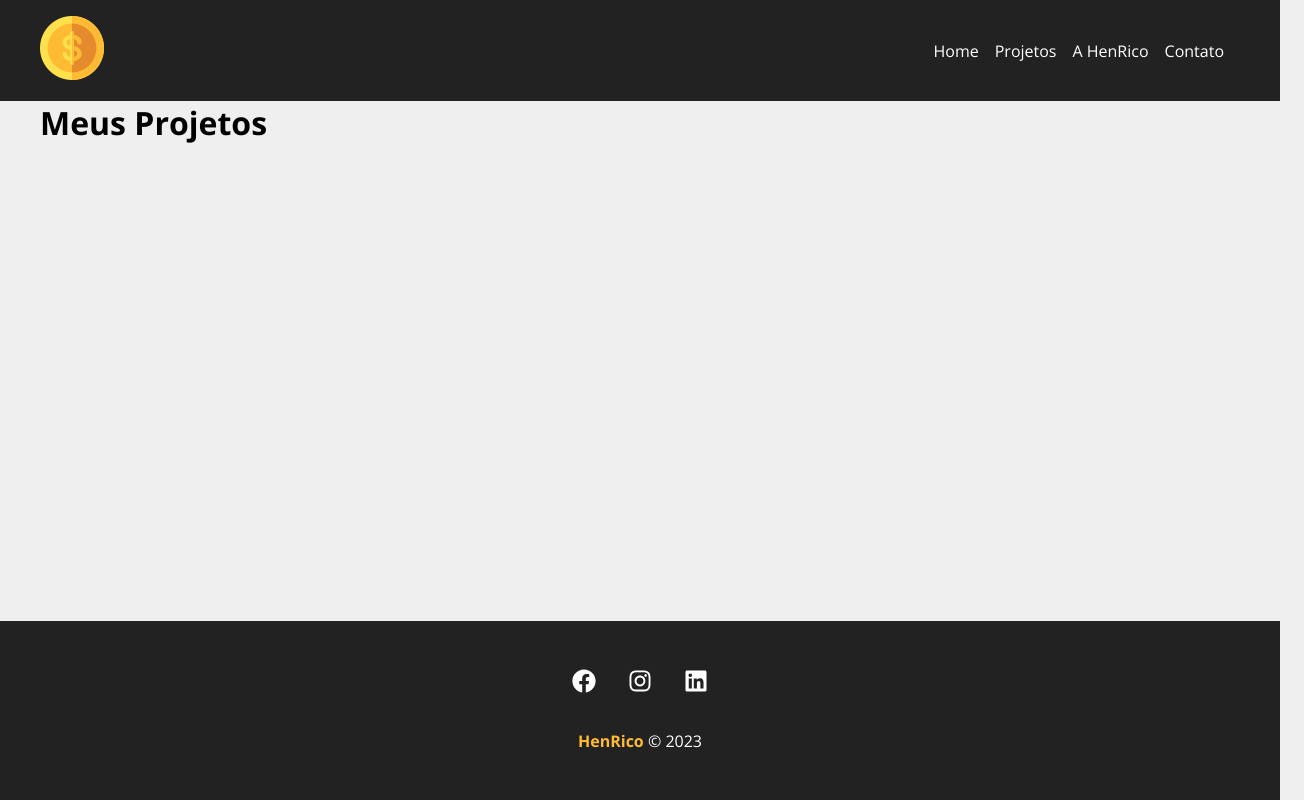
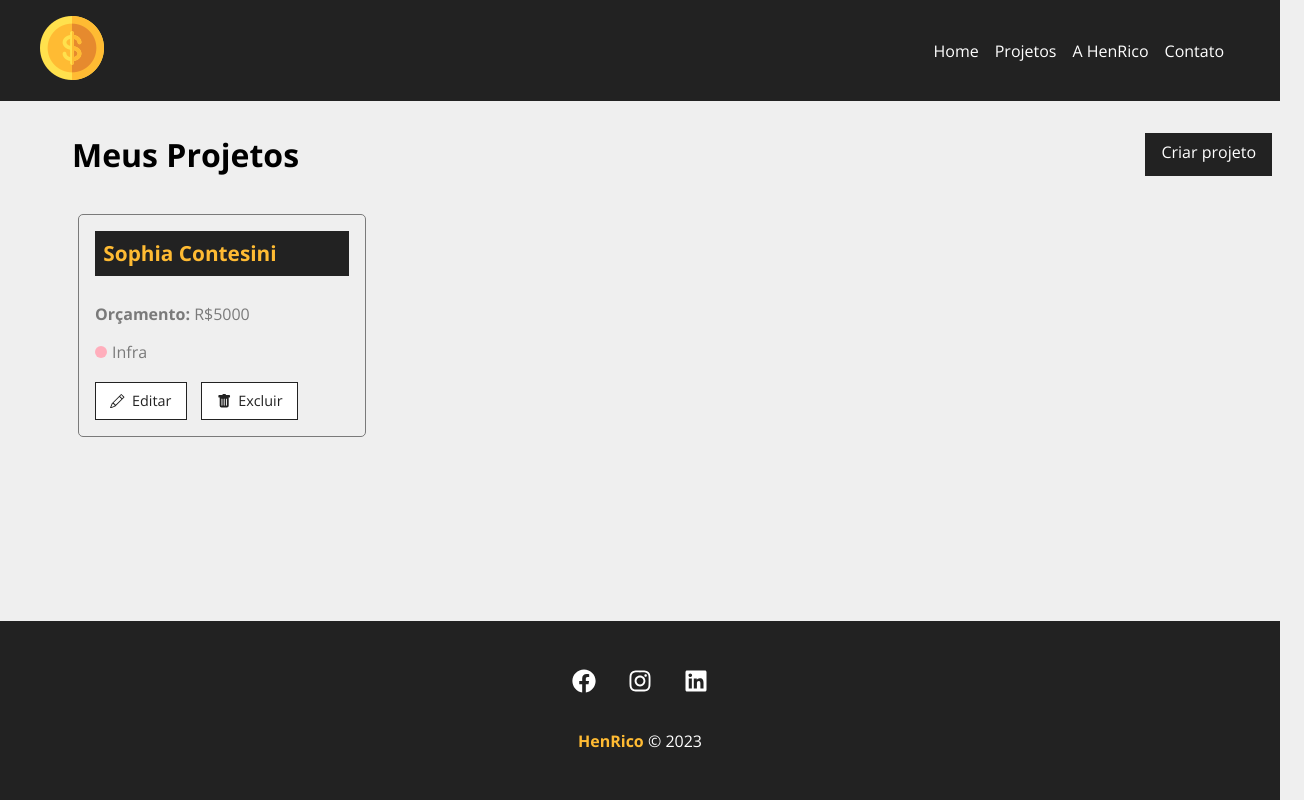
Before and after one commit to sophiacontesini/HenRico, a React (Create React App) app: page /projects in a window 1280 px wide. Shown: the whole page, 1304 px wide, since content can reach past the window. Built offline with nearby package versions, Linux system fonts and the light colour scheme; data requests are answered from the project's data file; the HTML template or start-up script is replaced by a standard one.

Commit message:
feat: include projects component in page

```diff
--- a/src/components/pages/Projects.jsx
+++ b/src/components/pages/Projects.jsx
@@ -1,19 +1,87 @@
+/* eslint-disable jsx-a11y/anchor-is-valid */
+import { useState, useEffect } from 'react';
 import { useLocation } from 'react-router-dom';
 
-import React from 'react';
+import Container from '../layout/Container';
+import Loading from '../layout/Loading';
+
+import LinkButton from '../layout/LinkButton';
+import ProjectCard from '../project/ProjectCard';
 import Message from '../layout/Message';
 
-export default function Projects() {
+import styles from './Projects.module.css';
+
+function Projects() {
+  const [projects, setProjects] = useState([]);
+  const [removeLoading, setRemoveLoading] = useState(false);
+  const [projectMessage, setProjectMessage] = useState('');
+
   const location = useLocation();
   let message = '';
   if (location.state) {
     message = location.state.message;
   }
 
+  useEffect(() => {
+    // Para ver o loading
+    setTimeout(
+      () =>
+        fetch('http://localhost:8000/projects', {
+          method: 'GET',
+          headers: {
+            'Content-Type': 'application/json'
+          }
+        })
+          .then(resp => resp.json())
+          .then(data => {
+            setProjects(data);
+            setRemoveLoading(true);
+          }),
+      100
+    );
+  }, []);
+
+  function removeProject(id) {
+    fetch(`http://localhost:8000/projects/${id}`, {
+      method: 'DELETE',
+      headers: {
+        'Content-Type': 'application/json'
+      }
+    })
+      .then(resp => resp.json())
+      .then(data => {
+        setProjects(projects.filter(project => project.id !== id));
+        setProjectMessage('Projeto removido com sucesso!');
+      });
+  }
+
   return (
-    <div>
-      <h1>Meus Projetos</h1>
-      {message && <Message msg={message} type='success' />}
+    <div className={styles.project_container}>
+      <div className={styles.title_container}>
+        <h1>Meus Projetos</h1>
+        <LinkButton to='/newproject' text='Criar projeto' />
+      </div>
+      {message && <Message type='success' msg={message} />}
+      {projectMessage && <Message type='success' msg={projectMessage} />}
+      <Container customClass='start'>
+        {projects.length > 0 &&
+          projects.map(project => (
+            <ProjectCard
+              id={project.id}
+              name={project.name}
+              budget={project.budget}
+              category={project.category.name}
+              key={project.id}
+              handleRemove={removeProject}
+            />
+          ))}
+        {!removeLoading && <Loading />}
+        {removeLoading && projects.length === 0 && (
+          <p>Não há projetos cadastrados!</p>
+        )}
+      </Container>
     </div>
   );
 }
+
+export default Projects;
--- /dev/null
+++ b/src/components/pages/Projects.module.css
@@ -0,0 +1,9 @@
+.project_container {
+  padding: 2em;
+}
+
+.title_container {
+  display: flex;
+  justify-content: space-between;
+  margin-bottom: 2em;
+}
```
